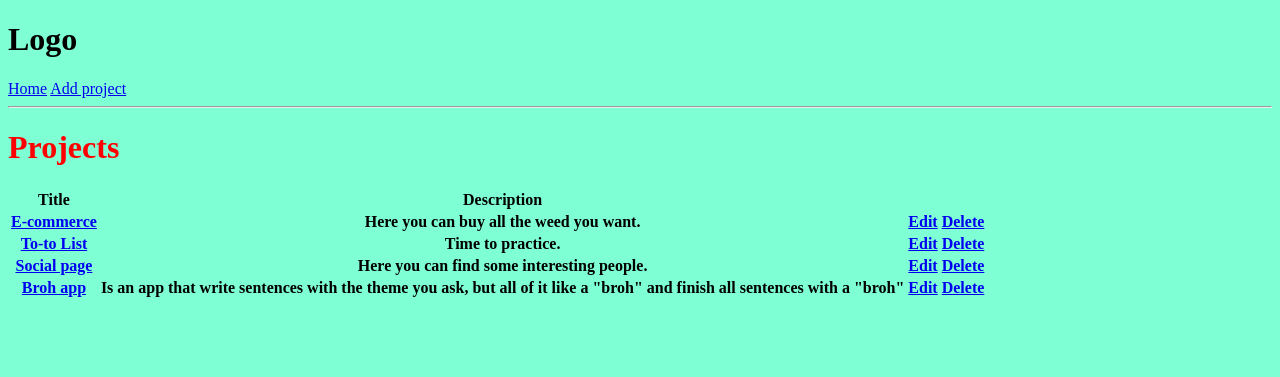
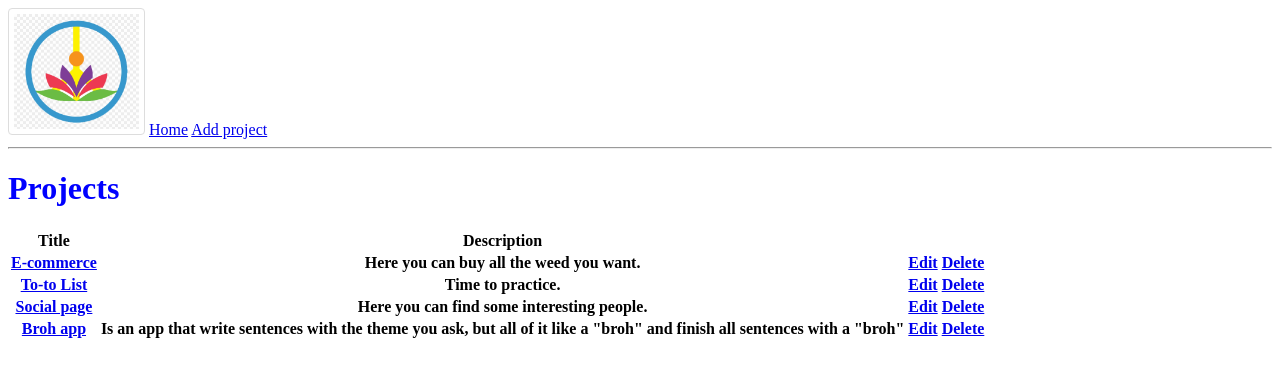
Before and after one commit to Salvaponce/devsearch, a Django app: page / in a window 1280 px wide. Shown: the top 377 px of the page. Run offline with Django 4.2, Linux system fonts and the light colour scheme; data comes from the database, SQL or seed files in the repository; lists and menus that the app fills with data are empty.

Commit message:
adding logo image

```diff
--- a/devsearch/templates/main.html
+++ b/devsearch/templates/main.html
@@ -1,18 +1,14 @@
 <!DOCTYPE html>
+{% load static %}
 <html lang="en">
 <head>
     <meta charset="UTF-8">
     <meta name="viewport" content="width=device-width, initial-scale=1.0">
     <title>main</title>
-
-    <style>
-        body{
-            background-color: aquamarine;
-        }
-    </style>
+    <link rel="stylesheet" type="text/css" media="screen" href="{% static 'styles/main.css' %}">
+    <!-- devsearch\static\styles\main.css -->
 </head>
 <body>
-    <!-- {% include "navbar.html" %} -->
     {% include 'navbar.html' %}
     {% block content %}
 
--- a/devsearch/templates/navbar.html
+++ b/devsearch/templates/navbar.html
@@ -1,4 +1,9 @@
-<h1>Logo</h1>
+{% load static %}
+
+<img style="  border: 1px solid #ddd;
+  border-radius: 4px;
+  padding: 5px;
+  width: 125px;"  src="{% static 'images/logo_sample.jpg' %}" alt="">
 
 <a href="/">Home</a>
 <a href="{% url 'create-project' %}">Add project</a>
--- a/projects/templates/projects/projects.html
+++ b/projects/templates/projects/projects.html
@@ -9,7 +9,7 @@
     {% extends 'main.html' %}
 
     {% block content %}
-    <h1 style="color: red;">Projects</h1>
+    <h1>Projects</h1>
     <table>
         <thead>
             <tr>
--- /dev/null
+++ b/static/styles/main.css
@@ -0,0 +1,3 @@
+h1 {
+    color: blue
+}
```
Also changed, not shown: devsearch/settings.py (+5 -2 lines), static/images/file-notfound.jpg (added), static/images/logo_sample.jpg (added).
